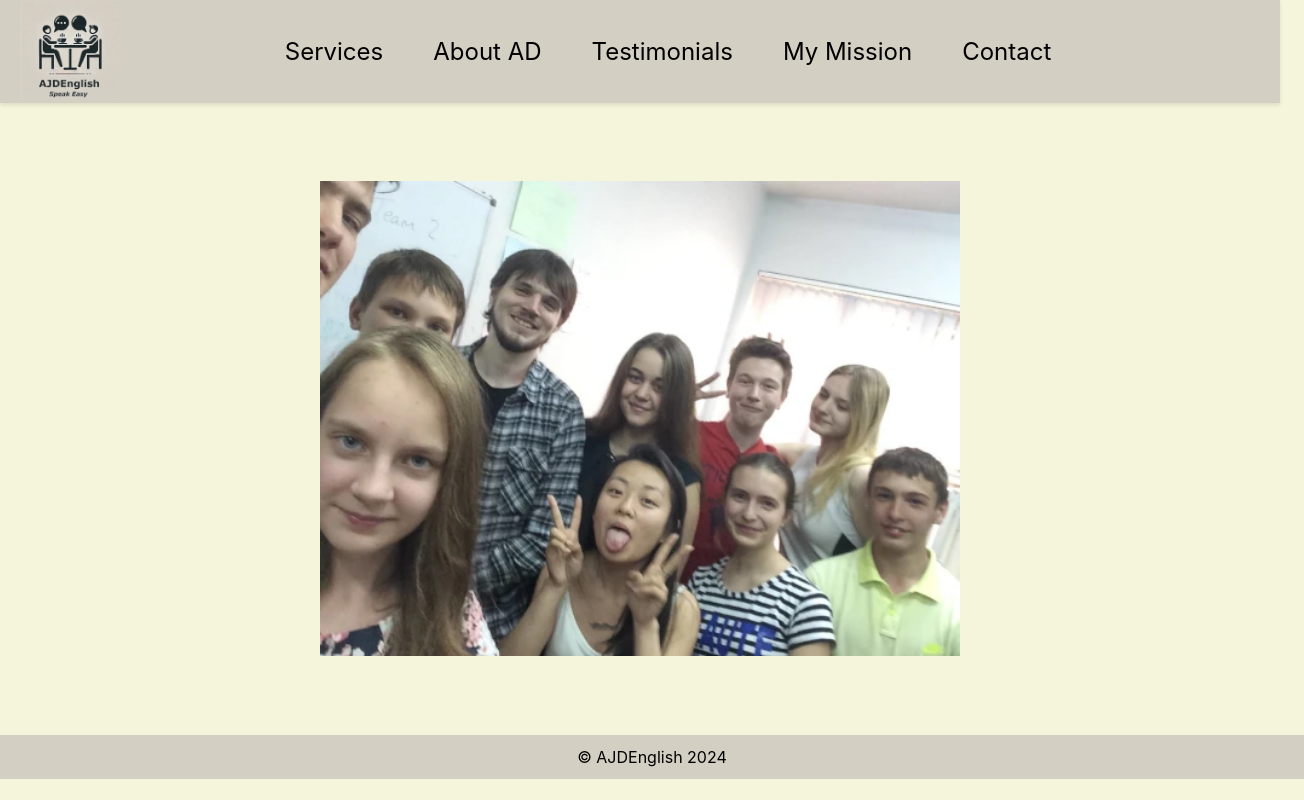
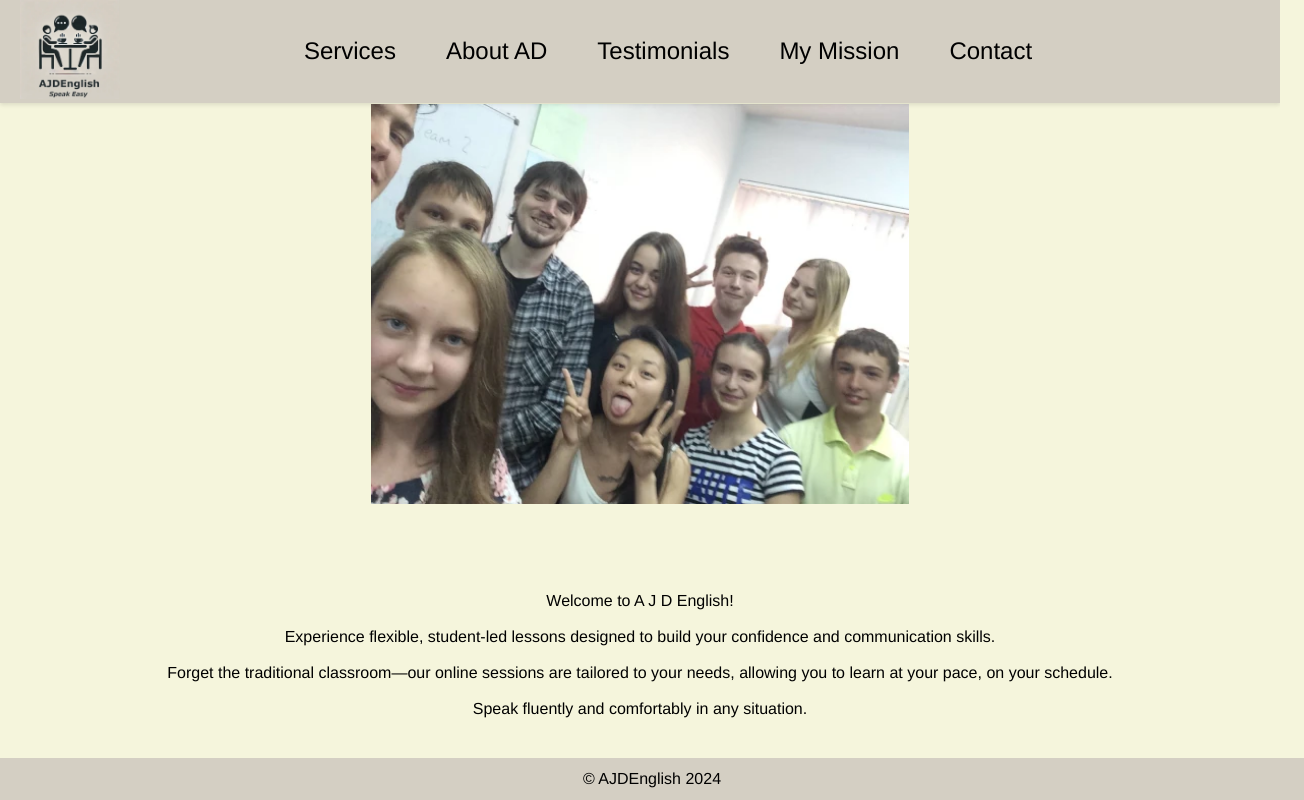
Before and after one commit to AJDStudios/AJDEnglish.com, a React (Create React App) app: page / in a window 1280 px wide. Shown: the whole page, 1304 px wide, since content can reach past the window. Built offline with nearby package versions, Linux system fonts and the light colour scheme.

Commit message:
Splash (#3)
* updated initial Splash content

* updated snapshot

```diff
--- a/src/App.js
+++ b/src/App.js
@@ -11,9 +11,8 @@ import SplashScreen from './pages/SplashScreen.js';
 import './styles/App.css';
 
 const App = () => {
-  const [isLoading, setIsLoading] = useState(true); // Set this flag to indicate if the app is still loading or ready
+  const [isLoading, setIsLoading] = useState(true);
 
-  // Simulate loading process
   setTimeout(() => {
     setIsLoading(false);
   }, 3000);
--- a/src/pages/SplashScreen.js
+++ b/src/pages/SplashScreen.js
@@ -1,10 +1,27 @@
 import React from 'react';
 import '../styles/SplashScreen.css';
+import Splash from '../splash.webp';
 
 const SplashScreen = () => {
   return (
     <div className="splash-screen" data-testid="splash-screen">
-      <div className="splash-header"></div>
+      <div className="splash-header">
+        <img src={Splash} alt="Selfie of AD with students" className="splash-image" />
+      </div>
+        <div className="splash-text">
+          <p>
+          Welcome to A J D English!
+          <br></br>
+          <br></br>
+          Experience flexible, student-led lessons designed to build your confidence and communication skills.
+          <br></br>
+          <br></br>
+          Forget the traditional classroom—our online sessions are tailored to your needs, allowing you to learn at your pace, on your schedule.
+          <br></br>
+          <br></br>
+          Speak fluently and comfortably in any situation.
+          </p>
+        </div>
     </div>
   );
 };
--- a/src/styles/App.css
+++ b/src/styles/App.css
@@ -9,6 +9,8 @@ body {
   margin: 0;
   padding: 0;
   background-color: beige;
+  font-family: Helvetica, sans-serif;
+  font-weight: 300;
 }
 
 .App-logo {
--- a/src/styles/Footer.css
+++ b/src/styles/Footer.css
@@ -1,5 +1,5 @@
 .footer {
-    position: relative;
+    position: fixed;
     bottom: 0;
     left: 0;
     right: 0;
--- a/src/styles/SplashScreen.css
+++ b/src/styles/SplashScreen.css
@@ -1,19 +1,71 @@
+body {
+  font-family: Helvetica, sans-serif;
+  font-weight: 300;
+}
+
 .splash-screen {
-    background-color: beige;
-    background-image: url('../splash.webp');
-    background-position: center;
-    background-repeat: no-repeat;
-    height: 79vh;
-    display: center;
-    align-items: center;
-    justify-content: center;
-    text-align: center;
-    background-size: 50% auto;
-    overflow: hidden;
+  display: flex;
+  flex-direction: column;
+  align-items: center;
+  justify-content: space-between;
+  text-align: center;
+  height: 85vh;
+  background-color: beige;
+}
+
+.splash-image {
+  width: 100%;
+  height: 45vh;
+  object-fit: cover;
+  margin-top: 1.5px;
+}
+
+.splash-text {
+  font-size: 1.2rem;
+  padding: 20px;
+  height: 45vh;
+  display: flex;
+  align-items: center;
+  justify-content: center;
+}
+
+/* Mobile screens */
+@media (max-width: 767px) {
+  .splash-image {
+    width: 100%;
+    max-height: 45vh;
   }
 
-  .splash-header {
-    font-size: 24px;
-    font-weight: bold;
-    color: white;
+  .splash-text {
+    font-size: 1rem;
+    padding: 15px;
+    height: 40vh;
   }
+}
+
+/* Tablet screens */
+@media (min-width: 768px) and (max-width: 1023px) {
+  .splash-image {
+    width: 100%;
+    max-height: 45vh;
+  }
+
+  .splash-text {
+    font-size: 1.2rem;
+    height: 50vh;
+  }
+}
+
+/* Desktop screens */
+@media (min-width: 1024px) {
+  .splash-image {
+    height: 50vh;
+    width: auto;
+  }
+
+  .splash-text {
+    font-size: 1rem;
+    height: 58vh;
+    padding-bottom: 2px;
+  }
+}
```
Also changed, not shown: 1 other file (tests, documents, lock files or other folders).
